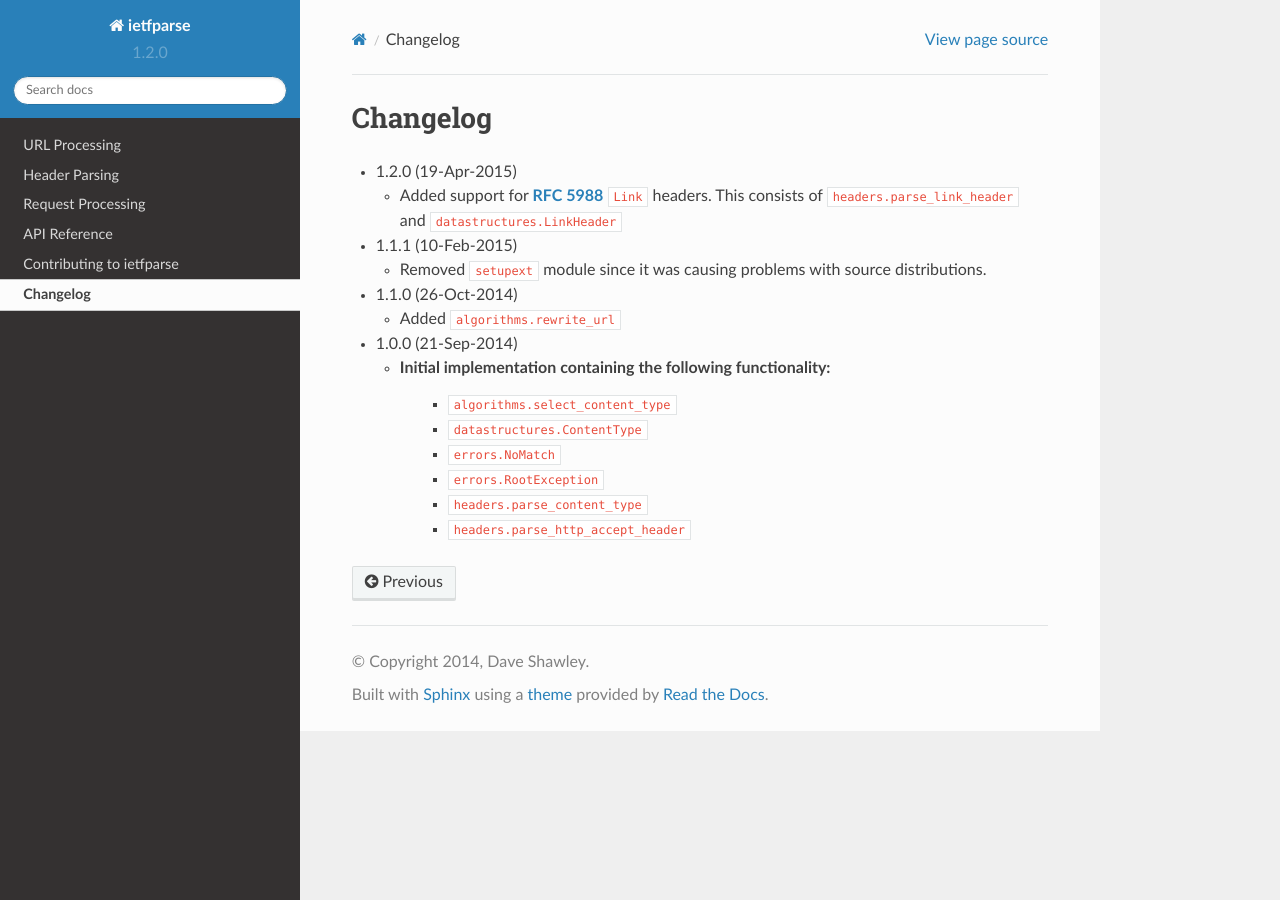
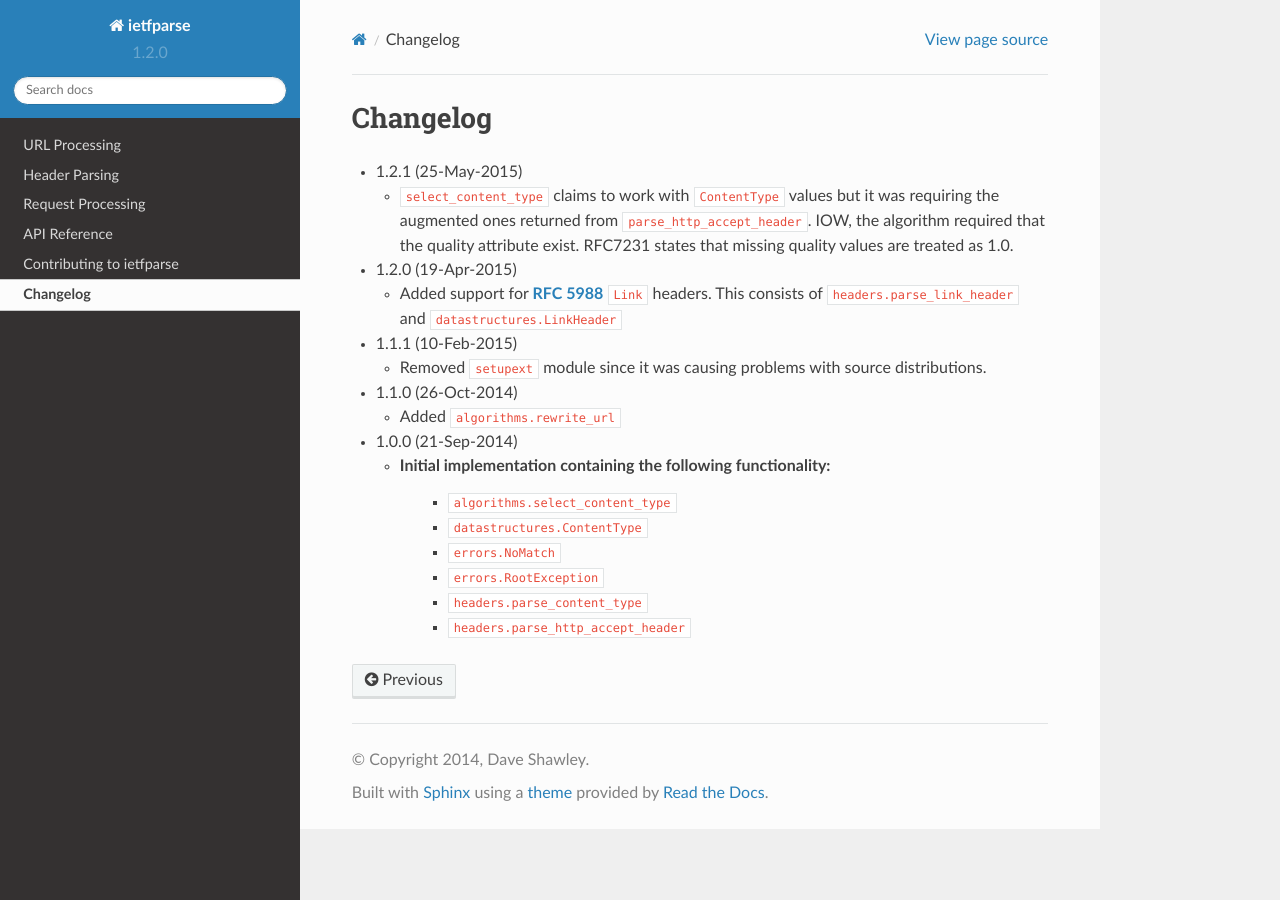
Before and after one commit to dave-shawley/ietfparse, a Sphinx documentation site: the page built from docs/changelog.rst, in a window 1280 px wide. Built offline with Sphinx 7.4.7 and the Read the Docs theme 2.0.0, drawn with Linux system fonts in a browser that asks for light colours.

Commit message:
Make algorithm.select_content_type accept ContentType instances.
The implementation was using the quality attribute that added
by `parse_http_accept_header`.  If the quality attribute does not
exist, then it defaults to 1.0 RFC7231§5.3.1.

```diff
--- a/docs/changelog.rst
+++ b/docs/changelog.rst
@@ -1,5 +1,14 @@
 Changelog
 ---------
+
+* 1.2.1 (25-May-2015)
+
+  - ``select_content_type`` claims to work with ``ContentType``
+    values but it was requiring the augmented ones returned from
+    ``parse_http_accept_header``.  IOW, the algorithm required
+    that the quality attribute exist.  RFC7231 states that missing
+    quality values are treated as 1.0.
+
 
 * 1.2.0 (19-Apr-2015)
 
```
Also changed, not shown: 2 other files.
